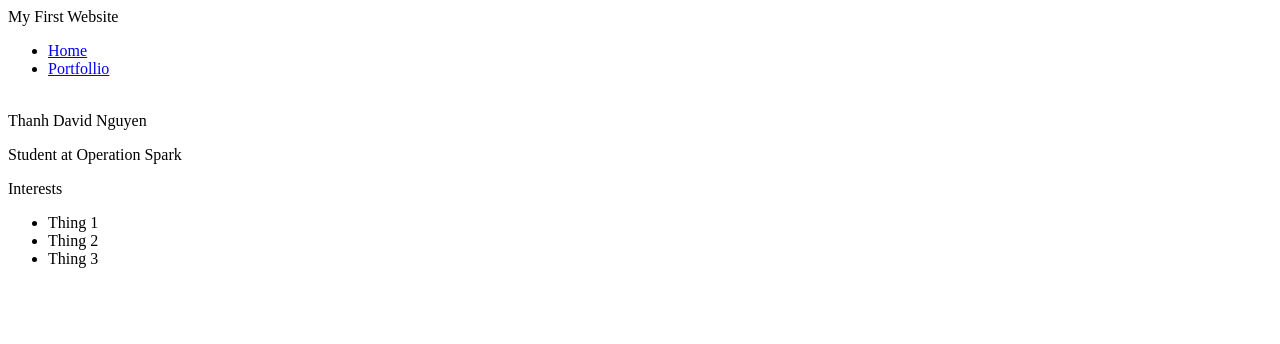
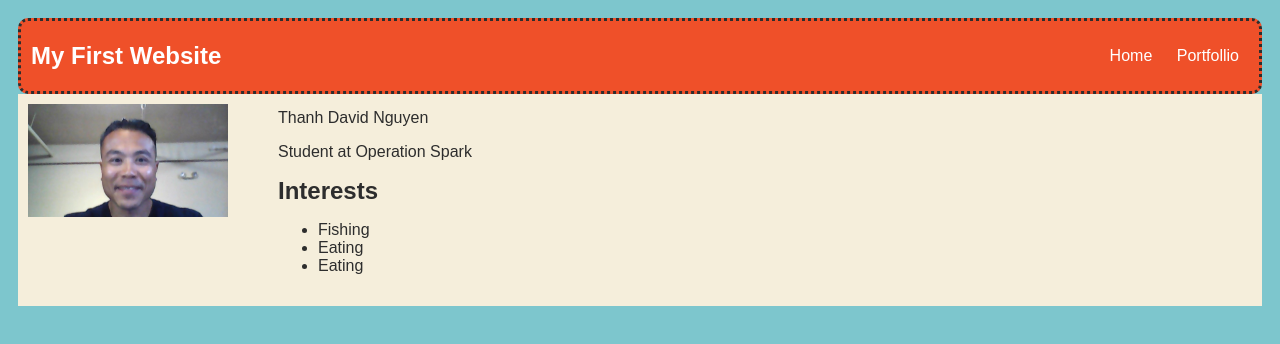
Before and after one commit to tdavidng811/tdavidng811.github.io, a plain HTML site: page index.html in a window 1280 px wide. Drawn offline with Linux system fonts and the light colour scheme.

Commit message:
A basic website

```diff
--- a/index.html
+++ b/index.html
@@ -2,6 +2,70 @@
 <html>
     <head>
         <title>My First Website</title>
+         <style>
+            body {
+                background: rgb(125, 198, 205);
+                color: rgb(45, 45, 45);
+                padding: 10px;
+                font-family: arial;
+            }
+            header {
+                font-size: 1.5em;
+                font-weight: bold;
+            }
+            #all-contents {
+                max-width: 800px;
+                margin: auto;
+            }
+
+            /* navigation menu */
+            nav {
+                border: dotted;
+                border-radius: 10px;
+                background: rgb(239, 80, 41);
+                margin: 0 auto;
+                display: flex;
+                padding: 10px;
+
+            }
+            nav header {
+                display: flex;
+                align-items: center;
+                color: rgb(255, 255, 255);
+                flex: 1;
+            }
+            nav ul {
+                list-style-image: none;
+            }
+            nav li {
+                display: inline-block;
+                padding: 0 10px;
+            }
+            nav a {
+                text-decoration: none;
+                color: #fff;
+            }
+
+            /* main container area beneath menu */
+            main {
+                background: rgb(245, 238, 219);
+                display: flex;
+            }
+            .sidebar {
+                margin-right: 25px;
+                padding: 10px;
+            }
+            .sidebar img {
+                width: 200px;
+            }
+            .content {
+                flex: 1;
+                padding: 15px;
+            }
+            [class=interests] header {
+                font-size: 1.25em;
+            }
+        </style>
     </head>
 
     <body>
@@ -12,10 +76,11 @@
                     <li><a href = "index.html">Home</a></li>
                     <li><a href = "portfolio.html">Portfollio</a></li>
                 </ul>
+
             </nav>
             <main>
                 <div class = "sidebar">
-                    <img src = >
+                    <img src="thanh.jpg">
                 </div>
                 <div class = "content">
                     <h>Thanh David Nguyen</h1>
@@ -23,9 +88,9 @@
                     <section class = "interest">
                         <header>Interests</header>
                         <ul>
-                            <li>Thing 1</li>
-                            <li>Thing 2</li>
-                            <li>Thing 3</li>
+                            <li>Fishing</li>
+                            <li>Eating</li>
+                            <li>Eating</li>
                         </ul>
                     </section>
 
```
Also changed, not shown: thanh.jpg (added).
